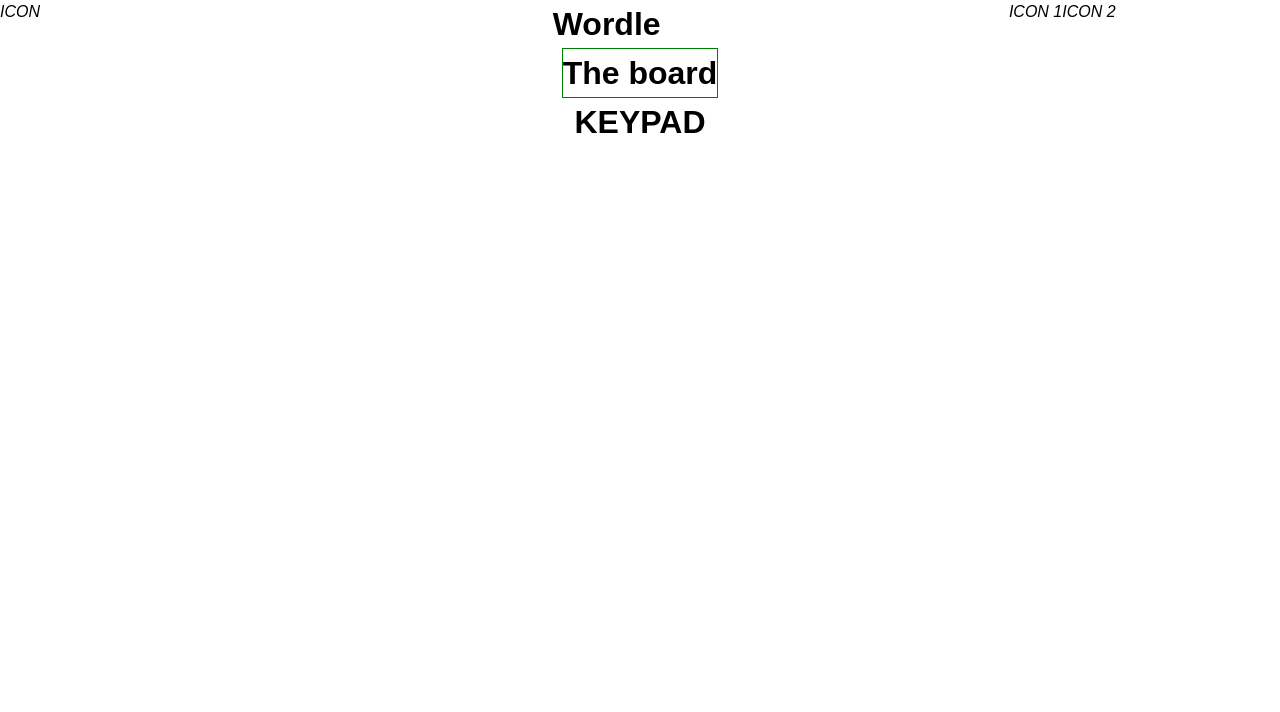
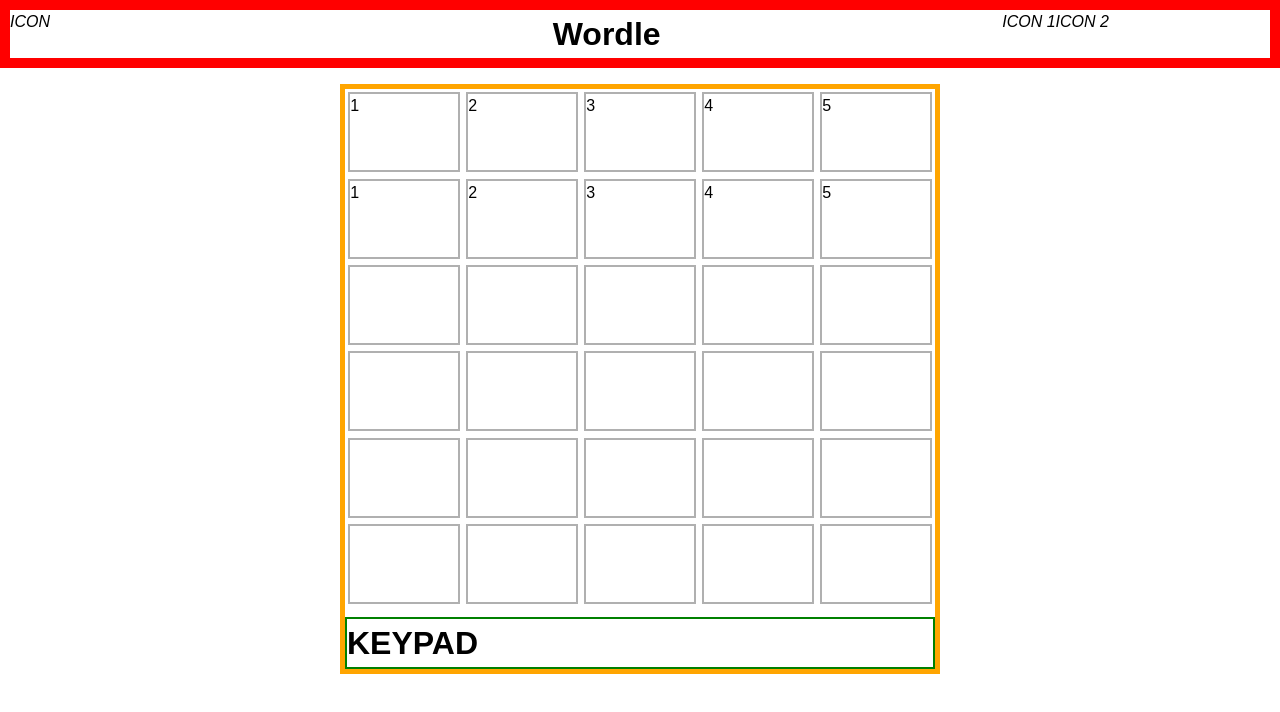
Before and after one commit to SabyGil/CMP-464-HW-3, a React (Create React App) app: page / in a window 1280 px wide. Shown: the top 712 px of the page. Built offline with nearby package versions, Linux system fonts and the light colour scheme.

Commit message:
board initial row styling complete

```diff
--- a/src/App.css
+++ b/src/App.css
@@ -58,7 +58,7 @@
 /* HEADER */
 header {
   display: flex;
-  /* border: 1px solid red; */
+  border: 10px solid red;
 }
 .logo {
   /* justify-content: center;
@@ -76,12 +76,29 @@
 }
 
 .game_container {
-  /* border: 1px solid orange; */
-  display: flex;
-  flex-direction: column;
-  align-items: center;
+  border: 5px solid orange;
+  margin: 0 auto;
+  margin: 1rem auto 0 auto;
+  width: 600px;
 }
 
-.board_container {
-  border: 1px solid green;
+.game_container .board_container {
+  /* display: flex; */
 }
+
+.row {
+  display: flex;
+}
+
+.row .board_tile {
+  border: 2px solid rgb(176, 176, 176);
+  width: 100%;
+  height: 5rem;
+  margin: 0.2rem;
+  /* border-radius: 4px; */
+}
+
+.keypad_container {
+  border: 2px solid green;
+  margin-top: 10px;
+}
--- a/src/components/BoardContainer.js
+++ b/src/components/BoardContainer.js
@@ -3,11 +3,28 @@
 import BoardDisplay from './BoardDisplay'
 import Keypad from './Keypad'
 
+/*
+[
+  [b,o,a,r,d],
+  [b,o,a,r,d],
+  [b,o,a,r,d],
+  [b,o,a,r,d],
+  [b,o,a,r,d]
+
+]
+
+*/
+
 class BoardContainer extends React.Component {
   constructor(props) {
     super(props)
-    this.state = {}
+    this.state = {
+      board: [[]],
+      activeRow: 0,
+      targetWord: '',
+    }
   }
+
   render() {
     return (
       <div className='game_container'>
--- a/src/components/BoardDisplay.js
+++ b/src/components/BoardDisplay.js
@@ -1,12 +1,62 @@
 import React from 'react'
 
 const BoardDisplay = () => {
-  // boilerplate table header functional component
+  let numRows = 6
+  let numCols = 5
 
+  /*
+    1. put target word in state
+    2. for each letter in the target word, create a box
+  */
   return (
     <div className='board_container'>
-      <h1>The board</h1>
-      {/* <div className='board_box'>box 1</div> */}
+      <div className='row'>
+        <div className='board_tile'>1</div>
+        <div className='board_tile'>2</div>
+        <div className='board_tile'>3</div>
+        <div className='board_tile'>4</div>
+        <div className='board_tile'>5</div>
+      </div>
+
+      <div className='row'>
+        <div className='board_tile'>1</div>
+        <div className='board_tile'>2</div>
+        <div className='board_tile'>3</div>
+        <div className='board_tile'>4</div>
+        <div className='board_tile'>5</div>
+      </div>
+
+      <div className='row'>
+        <div className='board_tile'></div>
+        <div className='board_tile'></div>
+        <div className='board_tile'></div>
+        <div className='board_tile'></div>
+        <div className='board_tile'></div>
+      </div>
+
+      <div className='row'>
+        <div className='board_tile'></div>
+        <div className='board_tile'></div>
+        <div className='board_tile'></div>
+        <div className='board_tile'></div>
+        <div className='board_tile'></div>
+      </div>
+
+      <div className='row'>
+        <div className='board_tile'></div>
+        <div className='board_tile'></div>
+        <div className='board_tile'></div>
+        <div className='board_tile'></div>
+        <div className='board_tile'></div>
+      </div>
+
+      <div className='row'>
+        <div className='board_tile'></div>
+        <div className='board_tile'></div>
+        <div className='board_tile'></div>
+        <div className='board_tile'></div>
+        <div className='board_tile'></div>
+      </div>
     </div>
   )
 }
--- a/src/components/Keypad.js
+++ b/src/components/Keypad.js
@@ -2,7 +2,11 @@
 
 const Keypad = () => {
   // boilerplate table header functional component
-  return <h1>KEYPAD</h1>
+  return (
+    <div className='keypad_container'>
+      <h1>KEYPAD</h1>
+    </div>
+  )
 }
 
 export default Keypad
```
